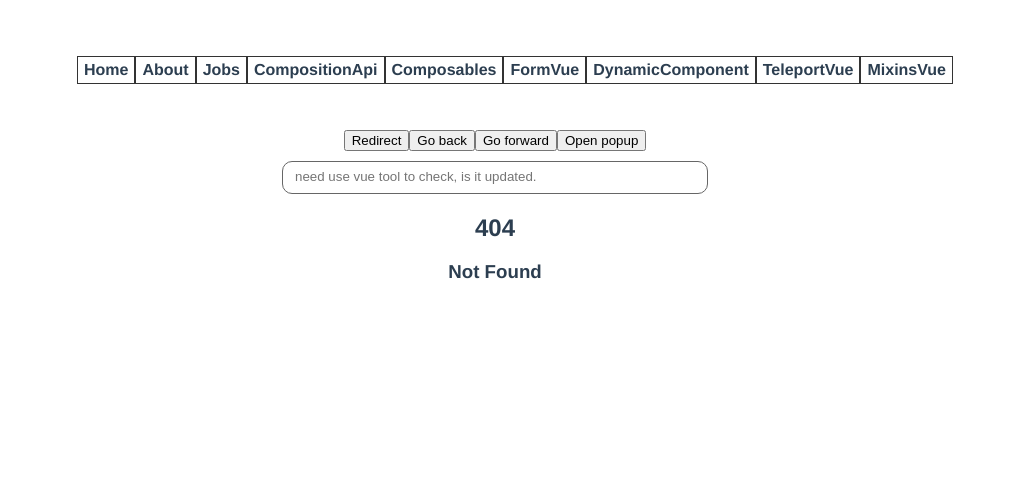
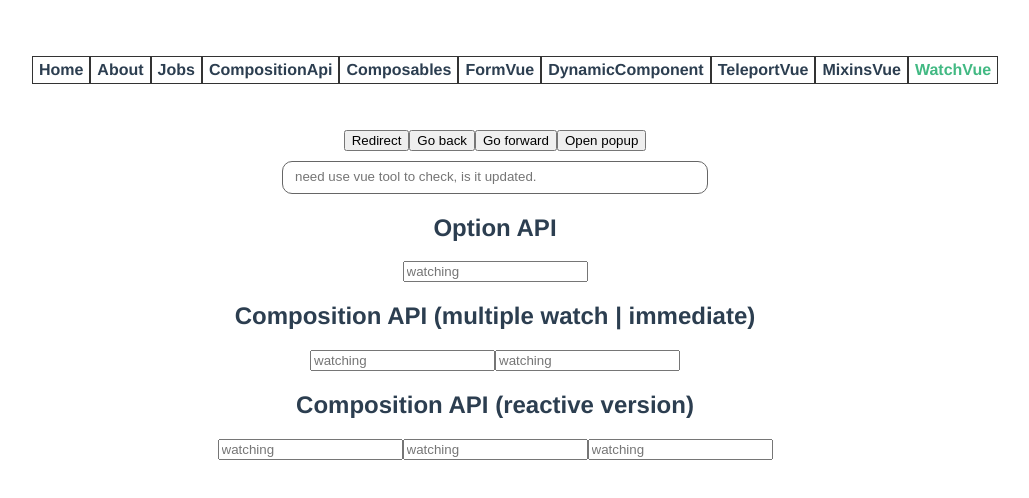
Before and after one commit to wilkersoh/vue-router, a Vue app: page /watch in a window 1280 px wide. Before the commit this address had no page. Shown: the top 498 px of the page, without its empty margins (145-1174 px from the left). Built offline with nearby package versions, Linux system fonts and the light colour scheme.

Commit message:
Update Watcher vue

```diff
--- a/package.json
+++ b/package.json
@@ -9,6 +9,7 @@
   "dependencies": {
     "core-js": "^3.6.5",
     "json-server": "^0.16.3",
+    "lodash": "^4.17.21",
     "vue": "^3.0.0",
     "vue-router": "^4.0.0-0"
   },
--- a/src/router/index.js
+++ b/src/router/index.js
@@ -10,6 +10,7 @@ import FormVue from '../views/FormVue.vue';
 import DynamicComponent from '../views/DynamicComponent.vue';
 import TeleportVue from '../views/TeleportVue.vue';
 import MixinsVue from '../views/MixinsVue.vue';
+import WatchVue from '../views/WatchVue.vue';
 
 export const routes = [
   {
@@ -73,6 +74,11 @@ export const routes = [
     name: 'MixinsVue',
     component: MixinsVue,
   },
+  {
+    path: '/watch',
+    name: 'WatchVue',
+    component: WatchVue,
+  },
   // redirect
   {
     path: '/all-jobs',
--- /dev/null
+++ b/src/views/WatchVue.vue
@@ -0,0 +1,101 @@
+<template>
+  <div>
+    <h2>Option API</h2>
+    <input type="text" placeholder="watching" v-model="name" />
+  </div>
+  <div>
+    <h2>Composition API (multiple watch | immediate)</h2>
+    <input type="text" placeholder="watching" v-model="firstName" />
+    <input type="text" placeholder="watching" v-model="lastName" />
+  </div>
+  <div>
+    <h2>Composition API (reactive version)</h2>
+    <input type="text" placeholder="watching" v-model="fName" />
+    <input type="text" placeholder="watching" v-model="lName" />
+    <input type="text" placeholder="watching" v-model="options.heroName" />
+  </div>
+</template>
+
+<script>
+import { ref, watch, reactive, toRefs } from 'vue';
+import _ from 'lodash';
+
+export default {
+  name: 'WatchVue',
+  setup() {
+    const firstName = ref('');
+    const lastName = ref('');
+    const state = reactive({
+      fName: '',
+      lName: '',
+      options: {
+        heroName: '',
+      },
+    });
+
+    // watch import from vue (ref verison)
+    watch(
+      [firstName, lastName],
+      (newValue, oldValue) => {
+        console.log('firstName newValue :>> ', newValue[0]);
+        console.log('firstName oldValue :>> ', oldValue[0]);
+        console.log('lastName newValue :>> ', newValue[1]);
+        console.log('lastName oldValue :>> ', oldValue[1]);
+      },
+      {
+        immediate: true,
+      }
+    );
+
+    // watch import from vue (reactive verison) watch both
+    // watch(
+    //   () => {
+    //     return { ...state };
+    //   },
+    //   (newValue, oldValue) => {
+    //     console.log('fName newValue :>> ', newValue.fName);
+    //     console.log('fName oldValue :>> ', oldValue.fName);
+    //     console.log('lName newValue :>> ', newValue.lName);
+    //     console.log('lName oldValue :>> ', oldValue.lName);
+    //   }
+    // );
+
+    watch(
+      () => state.fName,
+      (newValue, oldValue) => {
+        console.log('fName newValue :>> ', newValue);
+        console.log('fName oldValue :>> ', oldValue);
+      }
+    );
+
+    watch(
+      // () => _.cloneDeep(state.options), // need to clone deep, if not oldvalue and new will same
+      () => JSON.parse(JSON.stringify(state.options)),
+      (newValue, oldValue) => {
+        console.log('options newValue :>> ', newValue);
+        console.log('options oldValue :>> ', oldValue);
+      },
+      {
+        deep: true,
+      }
+    );
+
+    return {
+      firstName,
+      lastName,
+      ...toRefs(state),
+    };
+  },
+  data() {
+    return {
+      name: '',
+    };
+  },
+  watch: {
+    name(newValue, oldValue) {
+      console.log('newValue :>> ', newValue);
+      console.log('oldValue :>> ', oldValue);
+    },
+  },
+};
+</script>
```
Also changed, not shown: 1 other file (tests, documents, lock files or other folders).
